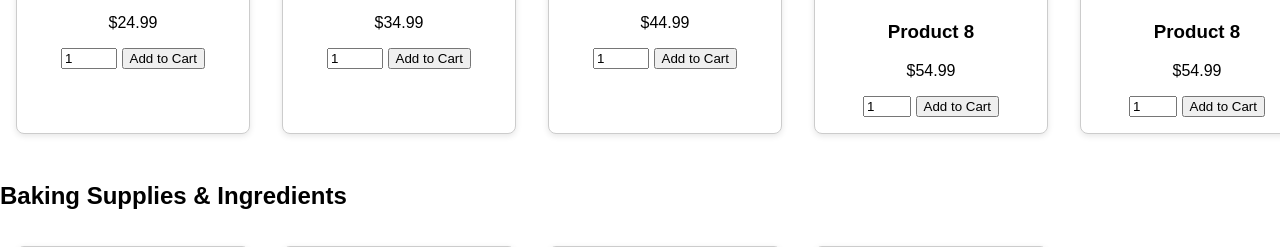
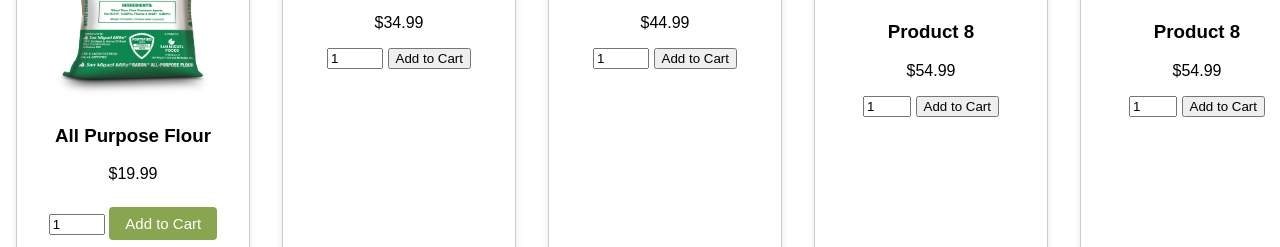
Before and after one commit to vex-blxo/project-0.2, a Flask app: page / in a window 1280 px wide. Shown: the part 560-807 px from the top of the page. Run offline with Flask 3, Linux system fonts and the light colour scheme.

Commit message:
Update index.html

```diff
--- a/Food E-commerce/templates/index.html
+++ b/Food E-commerce/templates/index.html
@@ -13,16 +13,19 @@
 <div class="product-grid scroll-grid">
   <div class="product">
     <img
-      src="{{ url_for('static', filename='images/product5.jpg') }}"
-      alt="Product 5"
+      src="{{ url_for('static', filename='images/product1.jpg') }}"
+      alt="All Purpose Flour"
     />
-    <h3>Product 5</h3>
-    <p>$24.99</p>
+
+    <div class="product-info">
+      <h3>All Purpose Flour</h3>
+      <p>$19.99</p>
+    </div>
 
     <form method="POST" action="{{ url_for('add_to_cart') }}">
-      <input type="hidden" name="product_id" value="5" />
-      <input type="number" name="quantity" value="1" min="1" max="15" />
-      <button type="submit">Add to Cart</button>
+      <input type="hidden" name="product_id" value="1" />
+      <input type="number" name="quantity" value="1" min="1" max="10" />
+      <button class="shop" type="submit">Add to Cart</button>
     </form>
   </div>
 
```
